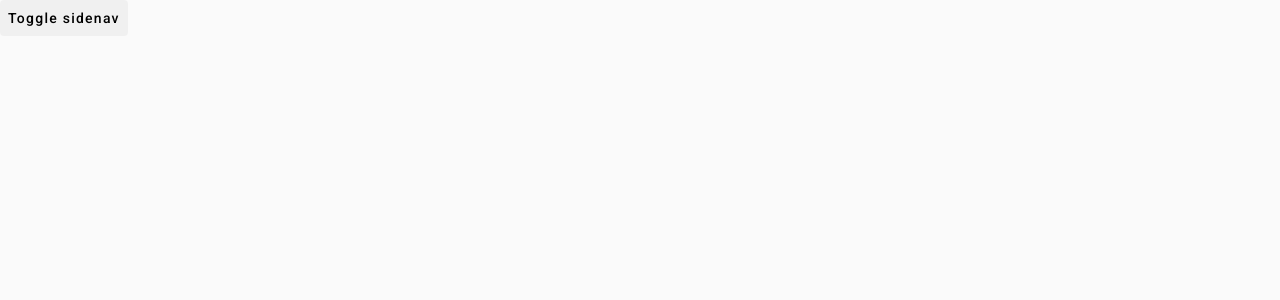
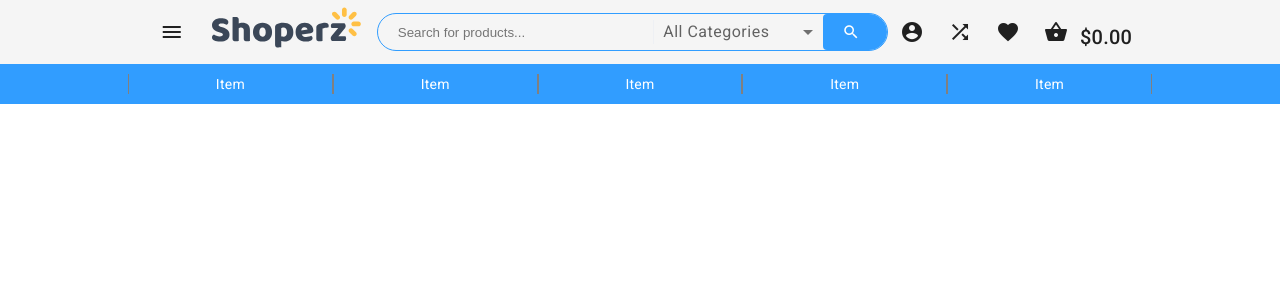
Before and after one commit to reutki/Shoperz, an Angular app: page / in a window 1280 px wide. Shown: the top 300 px of the page. Built offline with nearby package versions, Linux system fonts and the light colour scheme.

Commit message:
[Categories-nav-bar]: added component

```diff
--- a/src/app/app.component.html
+++ b/src/app/app.component.html
@@ -1,2 +1,3 @@
-<app-side-nav-menu></app-side-nav-menu>
+<app-header></app-header>
+<app-categories-nav-bar></app-categories-nav-bar>
 <router-outlet></router-outlet>
--- a/src/app/app.module.ts
+++ b/src/app/app.module.ts
@@ -15,9 +15,10 @@ import { MatSelectModule } from '@angular/material/select';
 import { MatTooltipModule } from '@angular/material/tooltip';
 import { MatSidenavModule } from '@angular/material/sidenav';
 import { SideNavMenuComponent } from './components/side-nav-menu/side-nav-menu.component';
+import { CategoriesNavBarComponent } from './components/categories-nav-bar/categories-nav-bar.component';
 
 @NgModule({
-  declarations: [AppComponent, HeaderComponent, SideNavMenuComponent],
+  declarations: [AppComponent, HeaderComponent, SideNavMenuComponent, CategoriesNavBarComponent],
   imports: [
     BrowserModule,
     AppRoutingModule,
--- /dev/null
+++ b/src/app/components/categories-nav-bar/categories-nav-bar.component.html
@@ -0,0 +1,9 @@
+<div class="categories-nav">
+  <div class="container-categories">
+    <a href="#" class="category">Item</a>
+    <a href="#" class="category">Item</a>
+    <a href="#" class="category">Item</a>
+    <a href="#" class="category">Item</a>
+    <a href="#" class="category">Item</a>
+  </div>
+</div>
--- /dev/null
+++ b/src/app/components/categories-nav-bar/categories-nav-bar.component.scss
@@ -0,0 +1,30 @@
+.categories-nav {
+  background-color: #319dff;
+  color: white;
+
+  display: flex;
+  justify-content: center;
+  padding: 10px 0;
+}
+.container-categories {
+  display: flex;
+  justify-content: center;
+  width: 80%;
+  transition: 0.5s;
+  a {
+    text-decoration: none;
+    color: inherit;
+    cursor: pointer;
+    border-left: 1px solid grey;
+    border-right: 1px solid grey;
+    text-align: center;
+    &:hover {
+      text-decoration: underline;
+      color: #ffff;
+    }
+  }
+}
+
+.category {
+  flex: 1;
+}
```
Also changed, not shown: src/app/components/categories-nav-bar/categories-nav-bar.component.ts (added, +10 -0 lines), 1 other file (tests, documents, lock files or other folders).
